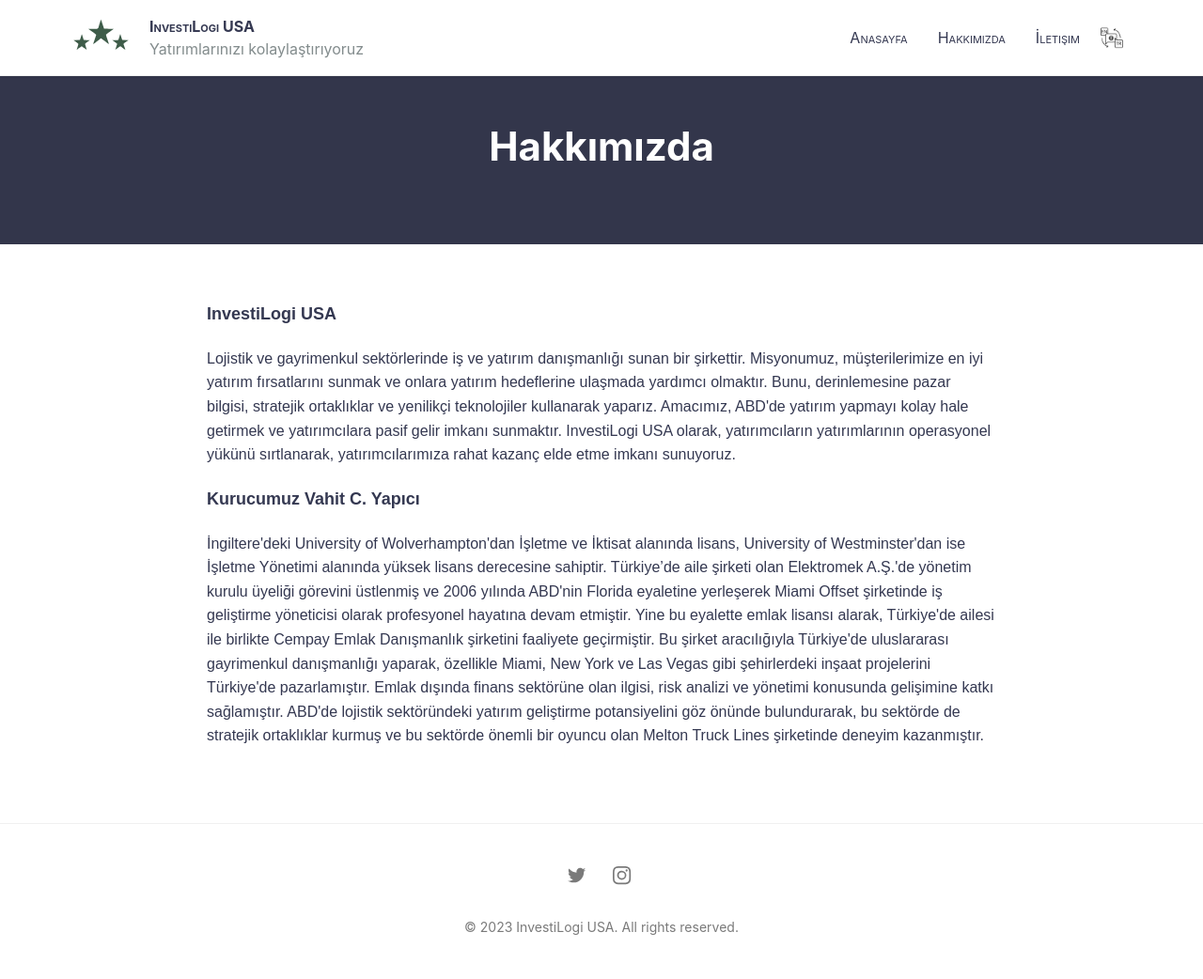
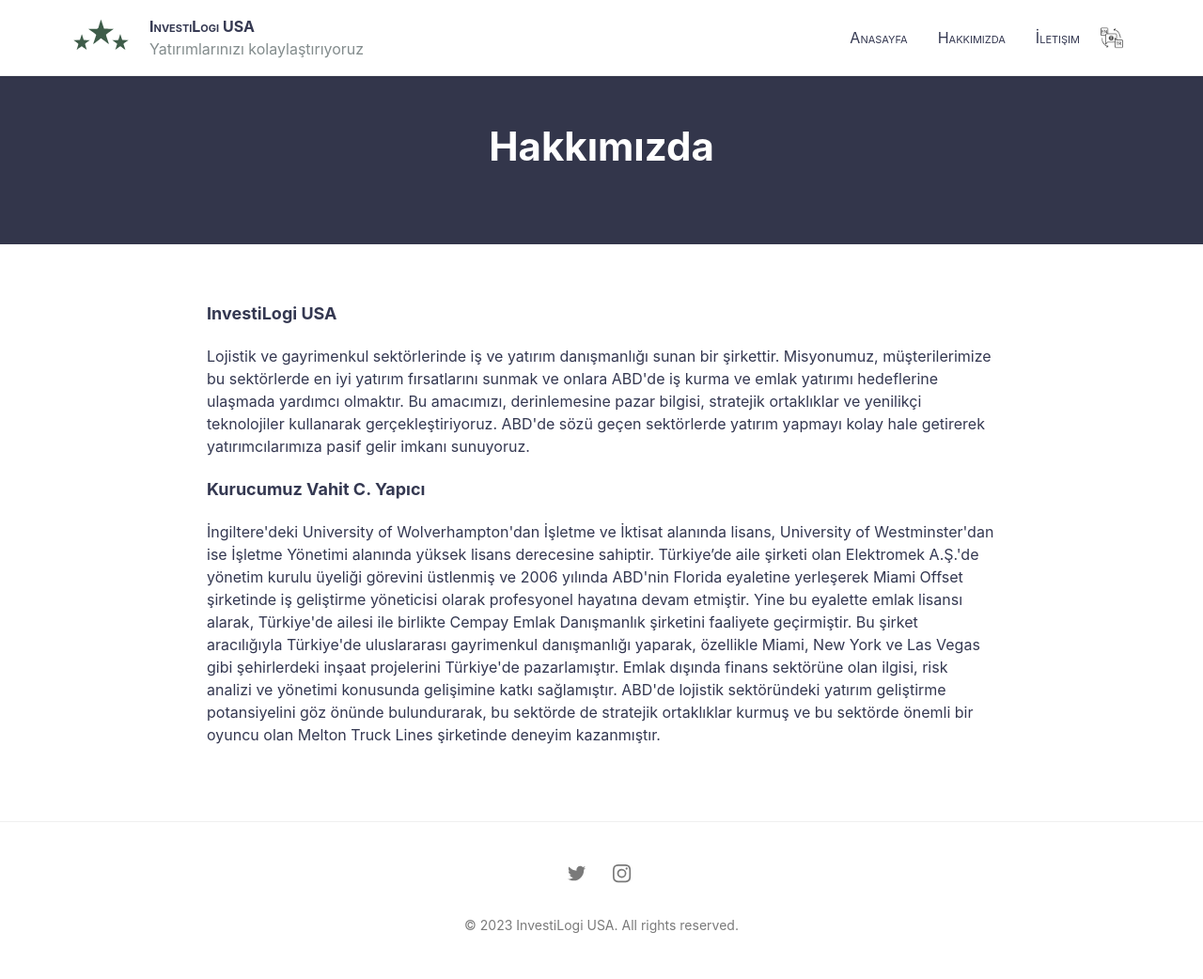
Before and after one commit to investmentiq/krembrule, a Jekyll site: the page built from about.md, in a window 1280 px wide. Shown: the whole page at 94% size. Built offline with Jekyll 4.4.1, drawn with Linux system fonts in a browser that asks for light colours.

Commit message:
Update about.md

```diff
--- a/about.md
+++ b/about.md
@@ -4,13 +4,16 @@ title: Hakkımızda
 permalink: /about/
 ---
 
-<div style="font-family: Arial, sans-serif; line-height: 1.6;">
+<html>
+<head>
+    <title>InvestiLogi USA</title>
+</head>
+<body>
+    <div>
+        <p style="font-size: 18px; font-weight: bold;">InvestiLogi USA</p>
+        <p>Lojistik ve gayrimenkul sektörlerinde iş ve yatırım danışmanlığı sunan bir şirkettir. Misyonumuz, müşterilerimize bu sektörlerde en iyi yatırım fırsatlarını sunmak ve onlara ABD'de iş kurma ve emlak yatırımı hedeflerine ulaşmada yardımcı olmaktır. Bu amacımızı, derinlemesine pazar bilgisi, stratejik ortaklıklar ve yenilikçi teknolojiler kullanarak gerçekleştiriyoruz. ABD'de sözü geçen sektörlerde yatırım yapmayı kolay hale getirerek yatırımcılarımıza pasif gelir imkanı sunuyoruz.</p>
 
-<p style="font-size: 18px; font-weight: bold;">InvestiLogi USA</p>
-<p>Lojistik ve gayrimenkul sektörlerinde iş ve yatırım danışmanlığı sunan bir şirkettir. Misyonumuz, müşterilerimize en iyi yatırım fırsatlarını sunmak ve onlara yatırım hedeflerine ulaşmada yardımcı olmaktır. Bunu, derinlemesine pazar bilgisi, stratejik ortaklıklar ve yenilikçi teknolojiler kullanarak yaparız. Amacımız, ABD'de yatırım yapmayı kolay hale getirmek ve yatırımcılara pasif gelir imkanı sunmaktır. InvestiLogi USA olarak, yatırımcıların yatırımlarının operasyonel yükünü sırtlanarak, yatırımcılarımıza rahat kazanç elde etme imkanı sunuyoruz.</p>
-
-<p style="font-size: 18px; font-weight: bold;">Kurucumuz Vahit C. Yapıcı</p>
-<p>İngiltere'deki University of Wolverhampton'dan İşletme ve İktisat alanında lisans, University of Westminster'dan ise İşletme Yönetimi alanında yüksek lisans derecesine sahiptir. Türkiye’de aile şirketi olan Elektromek A.Ş.'de yönetim kurulu üyeliği görevini üstlenmiş ve 2006 yılında ABD'nin Florida eyaletine yerleşerek Miami Offset şirketinde iş geliştirme yöneticisi olarak profesyonel hayatına devam etmiştir. Yine bu eyalette emlak lisansı alarak, Türkiye'de ailesi ile birlikte Cempay Emlak Danışmanlık şirketini faaliyete geçirmiştir. Bu şirket aracılığıyla Türkiye'de uluslararası gayrimenkul danışmanlığı yaparak, özellikle Miami, New York ve Las Vegas gibi şehirlerdeki inşaat projelerini Türkiye'de pazarlamıştır. Emlak dışında finans sektörüne olan ilgisi, risk analizi ve yönetimi konusunda gelişimine katkı sağlamıştır. ABD'de lojistik sektöründeki yatırım geliştirme potansiyelini göz önünde bulundurarak, bu sektörde de stratejik ortaklıklar kurmuş ve bu sektörde önemli bir oyuncu olan Melton Truck Lines şirketinde deneyim kazanmıştır.</p>
-
-
-</div>
+        <p style="font-size: 18px; font-weight: bold;">Kurucumuz Vahit C. Yapıcı</p>
+        <p>İngiltere'deki University of Wolverhampton'dan İşletme ve İktisat alanında lisans, University of Westminster'dan ise İşletme Yönetimi alanında yüksek lisans derecesine sahiptir. Türkiye’de aile şirketi olan Elektromek A.Ş.'de yönetim kurulu üyeliği görevini üstlenmiş ve 2006 yılında ABD'nin Florida eyaletine yerleşerek Miami Offset şirketinde iş geliştirme yöneticisi olarak profesyonel hayatına devam etmiştir. Yine bu eyalette emlak lisansı alarak, Türkiye'de ailesi ile birlikte Cempay Emlak Danışmanlık şirketini faaliyete geçirmiştir. Bu şirket aracılığıyla Türkiye'de uluslararası gayrimenkul danışmanlığı yaparak, özellikle Miami, New York ve Las Vegas gibi şehirlerdeki inşaat projelerini Türkiye'de pazarlamıştır. Emlak dışında finans sektörüne olan ilgisi, risk analizi ve yönetimi konusunda gelişimine katkı sağlamıştır. ABD'de lojistik sektöründeki yatırım geliştirme potansiyelini göz önünde bulundurarak, bu sektörde de stratejik ortaklıklar kurmuş ve bu sektörde önemli bir oyuncu olan Melton Truck Lines şirketinde deneyim kazanmıştır.</p>
+    </div>
+</body>
```
